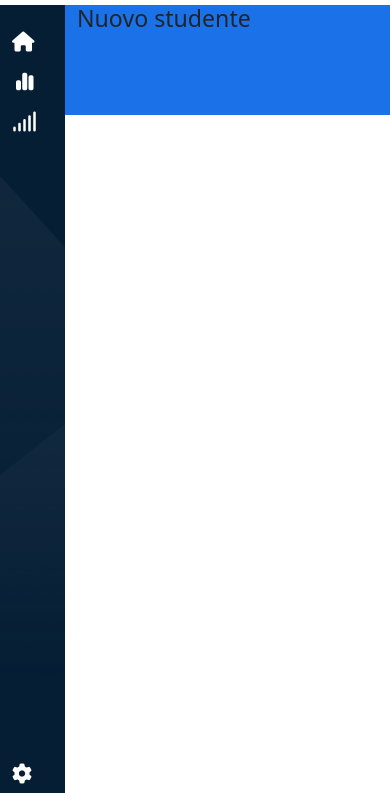
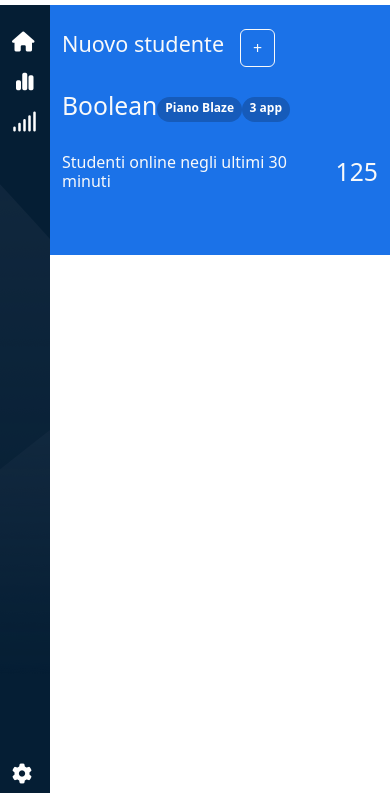
Before and after one commit to alessandrosaladino-tech/html-css-bootstrap-dashboard, a plain HTML site: page index.html in a window 390 px wide. Shown: the part 51-844 px from the top of the page. Drawn offline with nearby package versions, Linux system fonts and the light colour scheme.

Commit message:
Add
main-top adjustment

```diff
--- a/assets/css/style.css
+++ b/assets/css/style.css
@@ -16,6 +16,15 @@
     background-color: var(--ms-primary);
 }
 
+.bg_pillt{
+    background-color: #165bba;
+    color: white;
+}
+
+.h_25 {
+    height: 25px;
+}
+
 /*end utility*/
 
 
@@ -26,13 +35,11 @@
 /*sidebar*/
 .sidebar {
     width: 150px;
-    flex: 1 ;
     height: calc(100vh - 58px);
     background-color: var(--sp-sidebar);
     color: var(--sp-white);
     flex-direction: column;
-    justify-content: space-between;
-    flex: 0 0 200px;
+    justify-content: space-between;;
     background-image: url(../img/sidebar-bg.png);
     background-position: center;
     background-color: #051e34;
@@ -44,7 +51,7 @@
 }
 /*end sidebar*/
 .bool_info {
-    height: 110px;
+    height: 250px;
 }
 /*main top*/
 
@@ -61,7 +68,7 @@
         display: none;
     }
     .sidebar {
-        flex:0 ;
+        width: 50px;
         height: calc(100vh - 56px);
     }
 
@@ -81,7 +88,12 @@
         display: none;
     }
 
+}
 
+@media screen and (min-width:580px) {
+    .bool_info {
+        height: 110px;
+       }
 }
 
 /*END MEDIA*/
--- a/index.html
+++ b/index.html
@@ -107,11 +107,31 @@
         <section class="bool_info w-100 bg_tmain">
             <div class="container-fluid">
                 <div class="row">
-                    <div class="col-12 col-sm-4">
-                       <h3>Nuovo studente</h3>
+                    <div class="col-12 col-sm-4 d-flex mt-4 order-1 order-sm-3 justify-content-sm-end align-items-center">
+                        <h4 class="text-light">Nuovo studente</h4>
+                        <button class="btn btn-outline-light ms-3" type="button" data-bs-toggle="offcanvas"
+                            data-bs-target="#offcanvasRight" aria-controls="offcanvasRight">+</button>
+                        <div class="offcanvas offcanvas-end" tabindex="-1" id="offcanvasRight"
+                            aria-labelledby="offcanvasRightLabel">
+                            <div class="offcanvas-header">
+                                <h5 class="offcanvas-title" id="offcanvasRightLabel">Offcanvas right</h5>
+                                <button type="button" class="btn-close" data-bs-dismiss="offcanvas"
+                                    aria-label="Close"></button>
+                            </div>
+                            <div class="offcanvas-body">
+                                ...
+                            </div>
+                        </div>
                     </div>
-                    <div class="col-12 col-sm-4"></div>
-                    <div class="col-12 col-sm-4"></div>
+                    <div class="col-12 col-sm-4 d-flex mt-4 order-2 order-sm-1 align-items-center">
+                        <h2 class="text-light">Boolean</h2>
+                        <span class="badge rounded-pill bg_pillt h_25">Piano Blaze</span>
+                        <span class="badge rounded-pill bg_pillt h_25">3 app</span>
+                    </div>
+                    <div class="col-12 d-flex col-sm-4 mt-4 order-3 order-sm-2 justify-content-sm-center align-items-center">
+                        <h6 class="text-light">Studenti online negli ultimi 30 minuti</h6>
+                        <h2 class="text-light">125</h2>
+                    </div>
                 </div>
             </div>
         </section>
@@ -119,6 +139,9 @@
     </main>
     <!--End Main-->
 
+    <script src="https://cdn.jsdelivr.net/npm/bootstrap@5.3.0/dist/js/bootstrap.bundle.min.js"
+        integrity="sha384-geWF76RCwLtnZ8qwWowPQNguL3RmwHVBC9FhGdlKrxdiJJigb/j/68SIy3Te4Bkz"
+        crossorigin="anonymous"></script>
 </body>
 
 </html>
```
